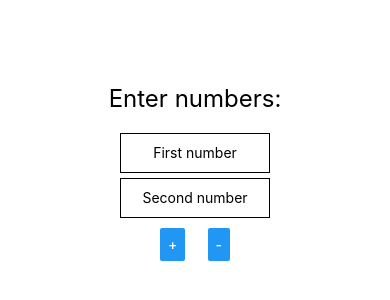
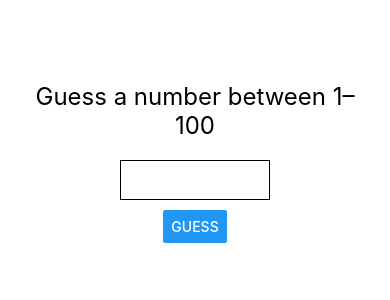
Before and after one commit to anniinakettunen/mobiiliohjelmointi_online, a React Native app: screen / in a window 390 px wide. Shown: the part 250-550 px from the top of the page. Built offline with nearby package versions, Linux system fonts and the light colour scheme.

Commit message:
Lisätty arvauspeli App.js-tiedostoon

```diff
--- a/App.js
+++ b/App.js
@@ -1,52 +1,54 @@
-import { StyleSheet, Text, Button, TextInput, View } from 'react-native';
 import { useState, useEffect } from 'react';
+import {Alert,StyleSheet, View, Text, TextInput, Button } from 'react-native';
 
 export default function App() {
-  const [first, set1] = useState('');
-  const [second, set2] = useState('');
-  const [result, setResult] = useState(null);
+  const [target, setTarget] = useState(0);
+  const [guess, setGuess] = useState('');
+  const [message, setMessage] = useState('');
+  const [count, setCount] = useState(0);
 
   useEffect(() => {
-    if (first === '' || second === '') {
-      setResult(null);
-    }
-  }, [first, second]);
+    setTarget(Math.floor(Math.random() * 100) + 1);
+  }, []);
 
-  const addNumbers = () => {
-    const sum = parseFloat(first) + parseFloat(second);
-    setResult(sum);
-  };
+  const checkGuess = () => {
+  const num = parseInt(guess);
 
-  const subtractNumbers = () => {
-    const difference = parseFloat(first) - parseFloat(second);
-    setResult(difference);
+  if (isNaN(num)) {
+    setMessage('Please enter a number');
+    return;
   }
 
-  return (
+  if (num < target) {
+    setMessage(`Your guess ${guess} is too low`);
+  } else if (num > target) {
+    setMessage(`Your guess ${guess} is too high`);
+  } else {
+    Alert.alert(
+    '',
+    `You guessed the number in ${count + 1} guesses`,
+    [{ text: 'OK' }]
+  );
+
+  }
+
+  setCount(count + 1);
+  setGuess('');
+};
+
+ return (
     <View style={styles.container}>
-      <Text style={styles.resultText}>
-        {result !== null ? `Result: ${result}` : 'Enter numbers:'}
-      </Text>
-
+      <Text style={styles.resultText}>Guess a number between 1–100</Text>
       <TextInput
+        value={guess}
+        onChangeText={setGuess}
+        keyboardType="numeric"
         style={styles.input}
-        keyboardType="numeric"
-        value={first}
-        onChangeText={set1}
-        placeholder="First number"
       />
-      <TextInput
-        style={styles.input}
-        keyboardType="numeric"
-        value={second}
-        onChangeText={set2}
-        placeholder="Second number"
-      />
-
       <View style={styles.buttonContainer}>
-        <Button title="+" onPress={addNumbers} />
-        <Button title="-" onPress={subtractNumbers} />
+        <Button title="Guess" onPress={checkGuess} />
       </View>
+      <Text style={styles.resultText}>{message}</Text>
     </View>
   );
 }
@@ -61,6 +63,7 @@ const styles = StyleSheet.create({
   resultText: {
     fontSize: 24,
     marginBottom: 20,
+    textAlign: 'center',
   },
   input: {
     height: 40,
@@ -72,10 +75,8 @@ const styles = StyleSheet.create({
     textAlign: 'center',
   },
   buttonContainer: {
-    flexDirection: 'row',
-    justifyContent: 'space-between',
-    width: 70,
     marginTop: 5,
   },
+});
 
-});
+//Arvauspeli
```
